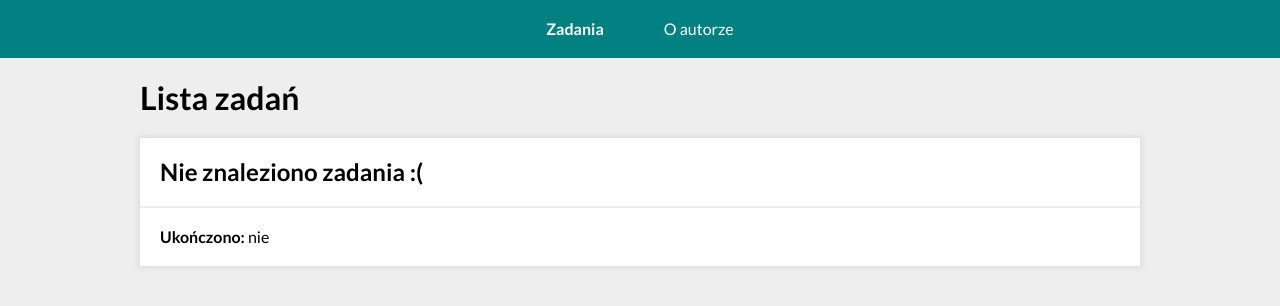
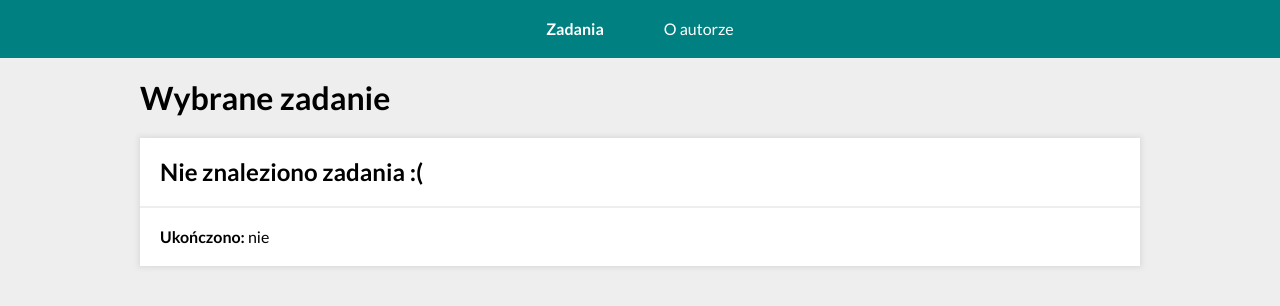
Before and after one commit to Marcin-Jakubowski/todos-list-react, a React (Create React App) app: page /#/zadania/5LXQBue-tpq6oL551MPUL in a window 1280 px wide. Before the commit this address led to /#/zadania/1. Shown: the top 306 px of the page. Built offline with nearby package versions, Linux system fonts and the light colour scheme.

Commit message:
renamed title

```diff
--- a/src/features/tasks/TaskPage/index.js
+++ b/src/features/tasks/TaskPage/index.js
@@ -12,7 +12,7 @@ function TaskPage() {
 
     return (
         <Container>
-            <Header title="Lista zadań" />
+            <Header title="Wybrane zadanie" />
             <Section
                 title={task ? task.content : "Nie znaleziono zadania :("}
                 body={<><strong>Ukończono:</strong> {task && task.done ? "tak" : "nie"}</>}
```
